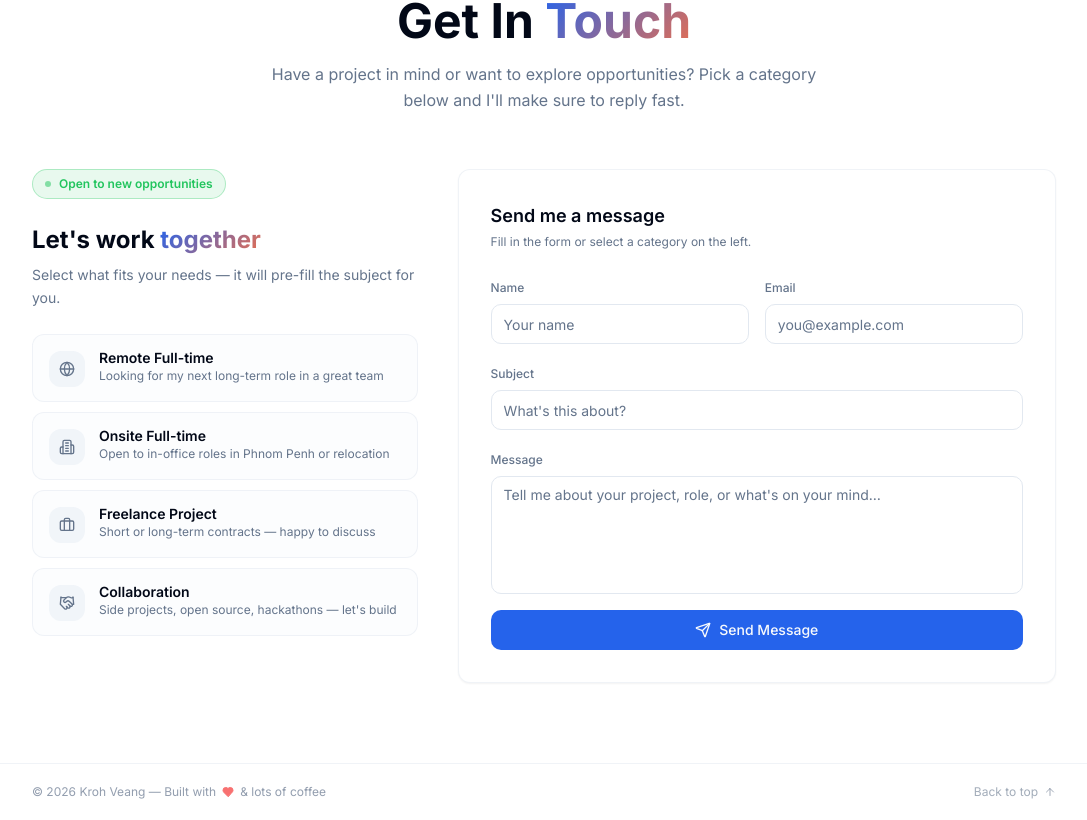
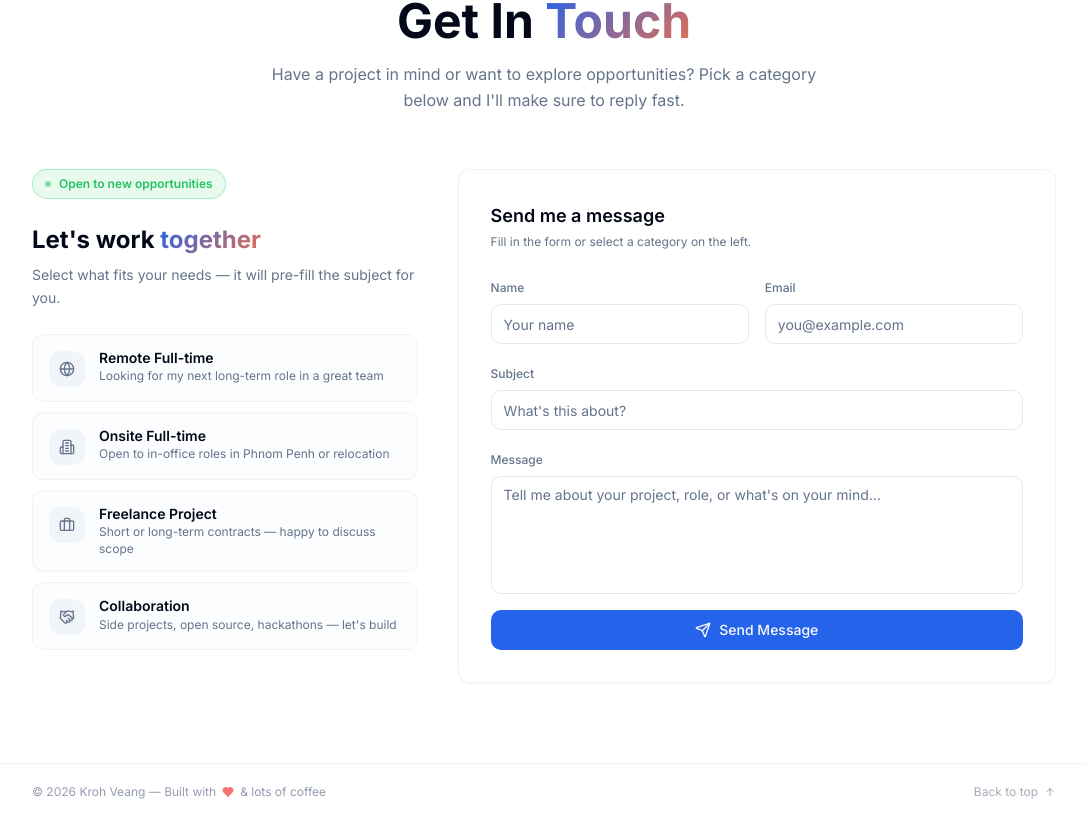
Before and after one commit to veangdev/Personal-Portfolio, a Next.js app: page / in a window 1280 px wide. Shown: the part 5961-6781 px from the top of the page, without its empty margins (96-1183 px from the left). Built offline with nearby package versions, Linux system fonts and the light colour scheme; no server answers.

Commit message:
Update Contact UI

```diff
--- a/components/contact.tsx
+++ b/components/contact.tsx
@@ -35,7 +35,7 @@ const WORK_TYPES = [
   {
     icon: Briefcase,
     title: "Freelance Project",
-    desc: "Short or long-term contracts — happy to discuss",
+    desc: "Short or long-term contracts — happy to discuss scope",
     subject: "Freelance Project Inquiry",
   },
   {
```
